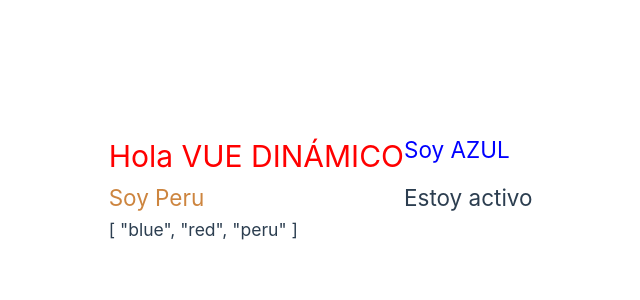
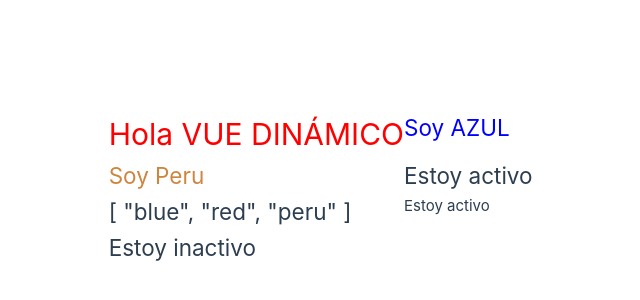
Before and after one commit to NEBULA1978/VUE3-COMPOSITION-API, a Vue app in the folder vue-project/: page / in a window 1280 px wide. Shown: the part 212-512 px from the top of the page, without its empty margins (236-876 px from the left). Built offline with nearby package versions, Linux system fonts and the light colour scheme.

Commit message:
Condicionales1

```diff
--- a/vue-project/src/App.vue
+++ b/vue-project/src/App.vue
@@ -3,8 +3,8 @@
 const name = 'vue dinámico'
 const styleColor = "color:blue"
 const arrayColores = ["blue","red","peru"]
-const active = true
-// const active = false
+const activo = true
+// const activo = false
 </script>
 
 <template>
@@ -12,12 +12,19 @@
 
 <h2 v-bind:style="styleColor">Soy AZUL</h2>
 <!-- Cuando cambia el indice cambia el color -->
-<h2 v-bind:style="`color: ${arrayColores[2]}`">Soy Peru </h2>
+<!-- <h2 v-bind:style="`color: ${arrayColores[2]}`">Soy Peru </h2> -->
+<h2 :style="`color: ${arrayColores[2]}`">Soy Peru </h2>
 
 <h2>
-  {{ active ? "Estoy activo" : "Estoy Inactivo" }}
+  <!-- Operador ternario -->
+  {{ activo ? "Estoy activo" : "Estoy Inactivo" }}
 </h2>
-<h3>{{ arrayColores }}</h3>
+
+<h2>{{ arrayColores }}</h2>
+
+<p v:if="activo">Estoy activo</p>
+<h2 v:else="!activo">Estoy inactivo</h2>
+
 </template>
 
 <style scoped>
```
